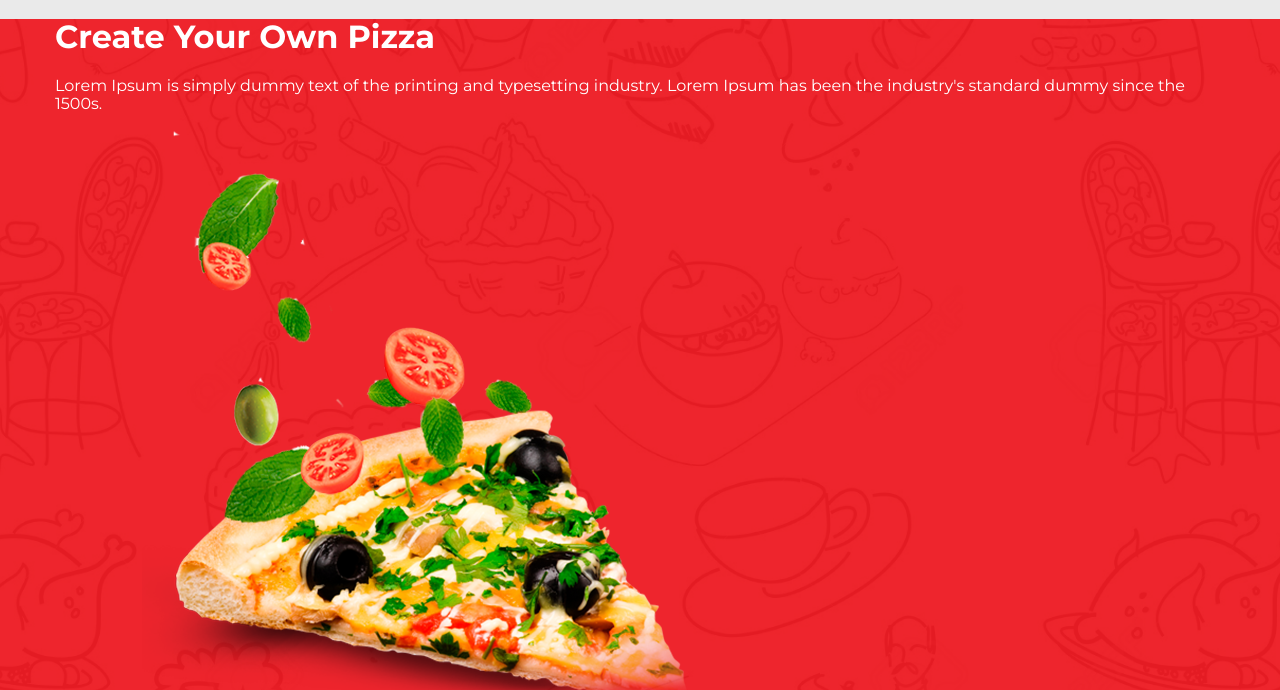
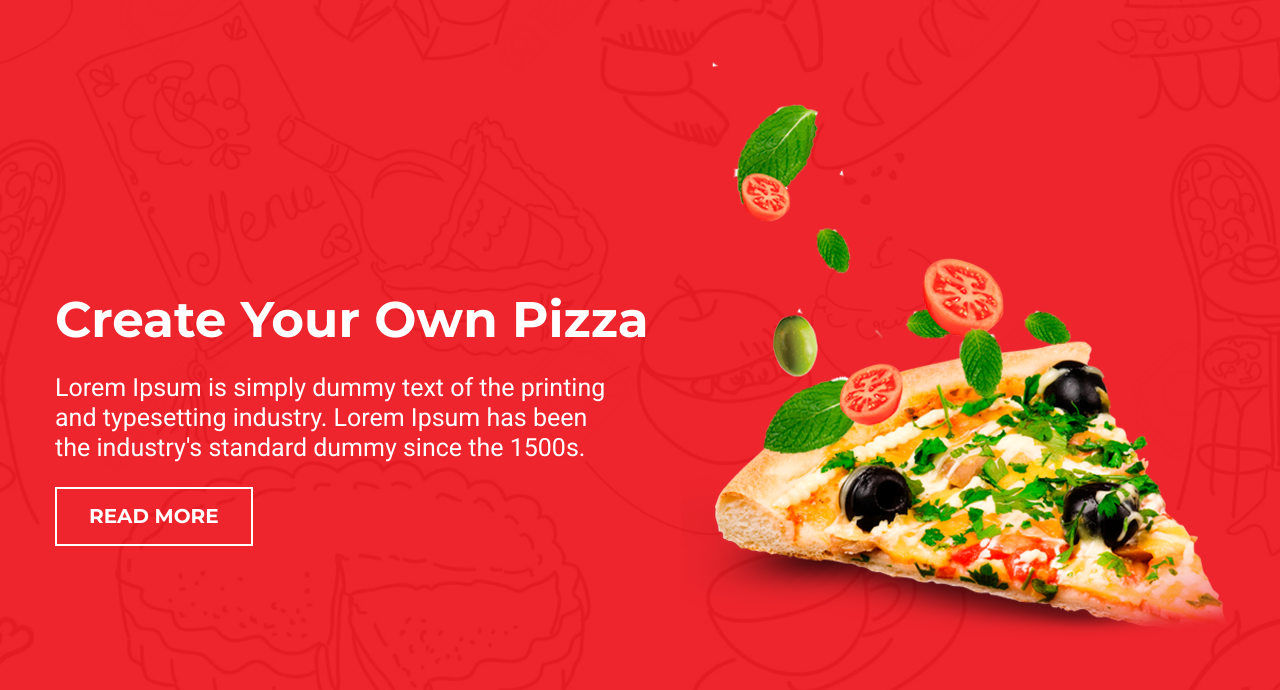
Before and after one commit to Nielll951/Pizza, a plain HTML site: page index.html in a window 1280 px wide. Shown: the part 113-803 px from the top of the page. Drawn offline with Linux system fonts and the light colour scheme.

Commit message:
completed banner

```diff
--- a/css/style.css
+++ b/css/style.css
@@ -11,6 +11,7 @@ body {
    padding-right: 15px;
    max-width: 1170px;
    margin: 0 auto;
+   position: relative;
 }
 
 .header__inner {
@@ -75,6 +76,38 @@ nav {
    background-size: cover;
    background-position: center center;
    color: #fff;
+   padding-top: 260px;
+   padding-bottom: 285px;
+}
+
+.title {
+   font-size: 50px;
+   margin-bottom: 23px;
+}
+
+.description {
+   font-size: 25px;
+   line-height: 30px;
+   max-width: 570px;
+   font-family: 'Roboto', sans-serif;
+   margin-bottom: 24px;
+}
+
+.btn {
+   display: inline-block;
+   color: #fff;
+   text-decoration: none;
+   font-size: 20px;
+   text-transform: uppercase;
+   font-weight: 700;
+   border: 2px solid #fff;
+   padding: 16px 32px;
+}
+
+.pizza {
+   position: absolute;
+   right: 0;
+   top: -230px;
 }
 
 .page {}
--- a/index.html
+++ b/index.html
@@ -27,12 +27,12 @@
    </div>
    <section class="banner">
       <div class="wrapper">
-         <h1>Create Your Own Pizza</h1>
-         <p>
+         <h1 class="title">Create Your Own Pizza</h1>
+         <p class="description">
             Lorem Ipsum is simply dummy text of the printing and typesetting industry. Lorem Ipsum has been the industry's standard dummy since the 1500s.
          </p>
-         <a href="">read more</a>
-         <img src="img/pizza.png" alt="Pizza">
+         <a class="btn" href="">read more</a>
+         <img class="pizza" src="img/pizza.png" alt="Pizza">
       </div>
    </section>
    <div class="page">
```
